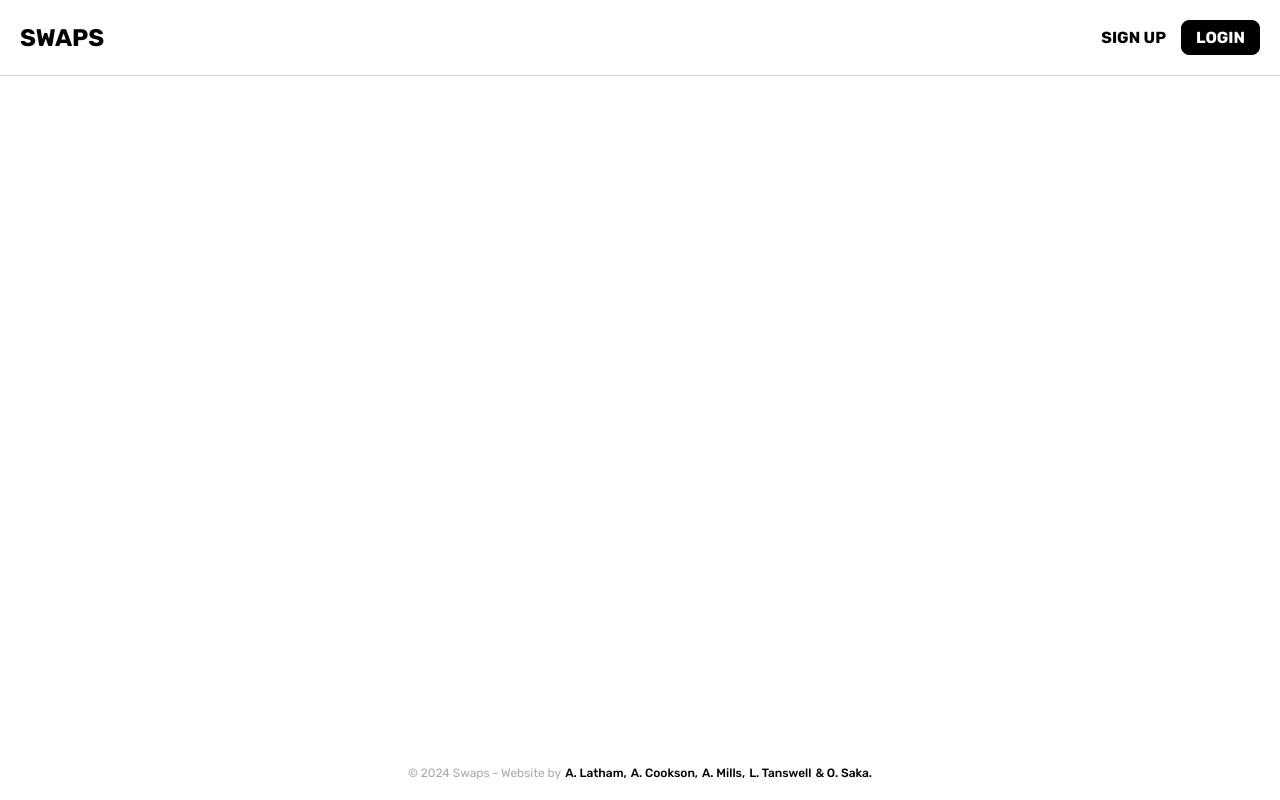
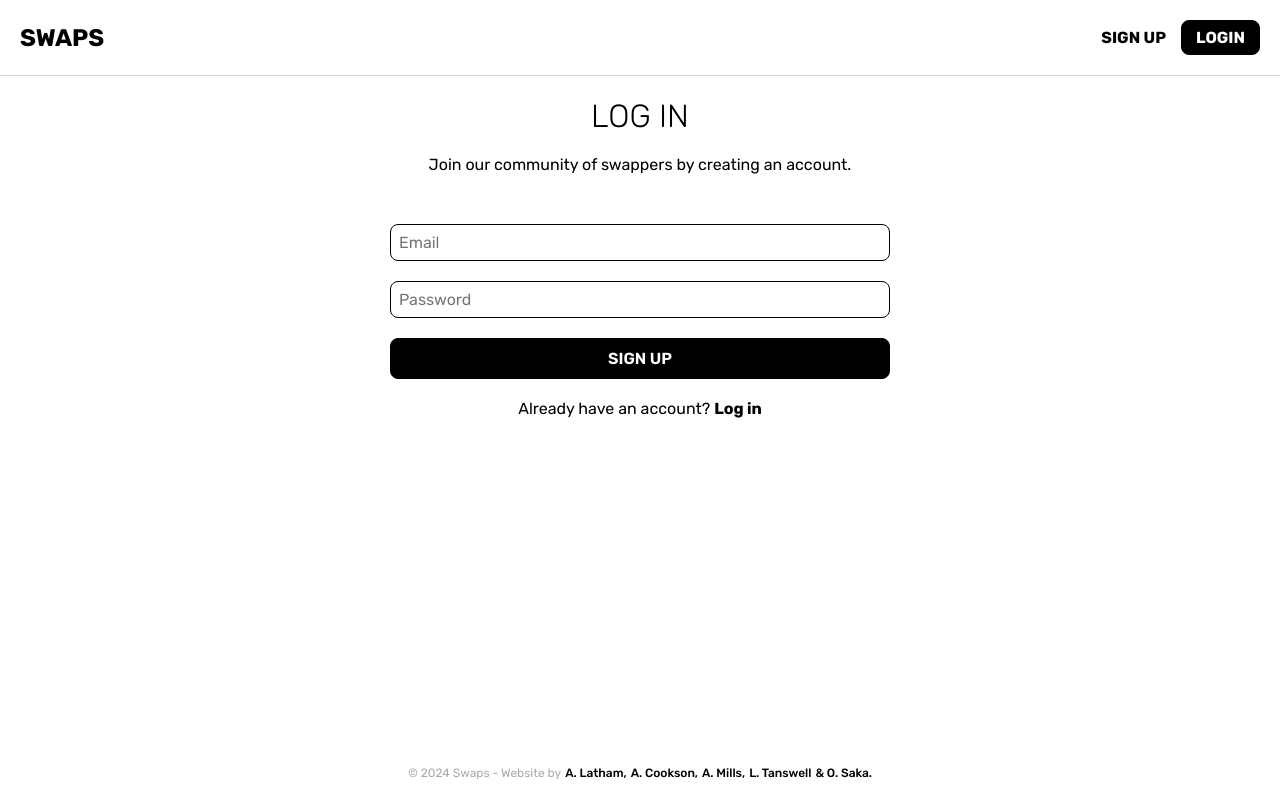
Before and after one commit to latham91/swaps-fe, a React (Vite) app: page /login in a window 1280 px wide. Built offline with nearby package versions, Linux system fonts and the light colour scheme.

Commit message:
created login page

```diff
--- a/src/App.jsx
+++ b/src/App.jsx
@@ -8,7 +8,7 @@ import SignUpPage from "./pages/SignUpPage";
 import CreateListingPage from "./pages/CreateListingPage";
 import AccountPage from "./pages/AccountPage";
 import ViewListingsPage from "./pages/ViewListingsPage";
-
+import LoginPage from "./pages/LoginPage";
 export default function App() {
   return (
     <main className="main-container">
@@ -16,6 +16,7 @@ export default function App() {
       <Routes>
         <Route path="/" element={<HomePage />} />
         <Route path="/signup" element={<SignUpPage />} />
+        <Route path="/login" element={<LoginPage />} />
         <Route path="/product" element={<ProductPage />} />
         <Route path="/create" element={<CreateListingPage />} />
         <Route path="/account" element={<AccountPage />} />
--- /dev/null
+++ b/src/pages/LoginPage.jsx
@@ -0,0 +1,62 @@
+import "../styles/SignUpPage.css";
+import { XSquare } from "lucide-react";
+import { Link } from "react-router-dom";
+import { useContext } from "react";
+import { AuthContext } from "../context/AuthContext";
+
+export default function SignUpPage() {
+  const { errorMsg, loading, credentials, setCredentials, handleSignup } =
+    useContext(AuthContext);
+
+  return (
+    <div className="container">
+      <div className="signup-container">
+        <div className="signup-heading">
+          <h1>Log In</h1>
+          <p>Join our community of swappers by creating an account.</p>
+        </div>
+        <form onSubmit={(e) => handleSignup(e)} id="signup-form">
+          <div className="input-container">
+            <input
+              onChange={(e) =>
+                setCredentials({ ...credentials, email: e.target.value })
+              }
+              type="email"
+              name="email"
+              id="email"
+              placeholder="Email"
+              disabled={loading}
+            />
+          </div>
+
+          <div className="input-container">
+            <input
+              onChange={(e) =>
+                setCredentials({ ...credentials, password: e.target.value })
+              }
+              type="password"
+              name="password"
+              id="password"
+              placeholder="Password"
+              disabled={loading}
+            />
+          </div>
+
+          {errorMsg && (
+            <div className="signup-form-error">
+              <XSquare />
+              {errorMsg}
+            </div>
+          )}
+
+          <button type="submit" disabled={loading}>
+            {loading ? "Signing up..." : "Sign up"}
+          </button>
+          <div className="form-footer">
+            Already have an account? <Link to="/login">Log in</Link>
+          </div>
+        </form>
+      </div>
+    </div>
+  );
+}
```
